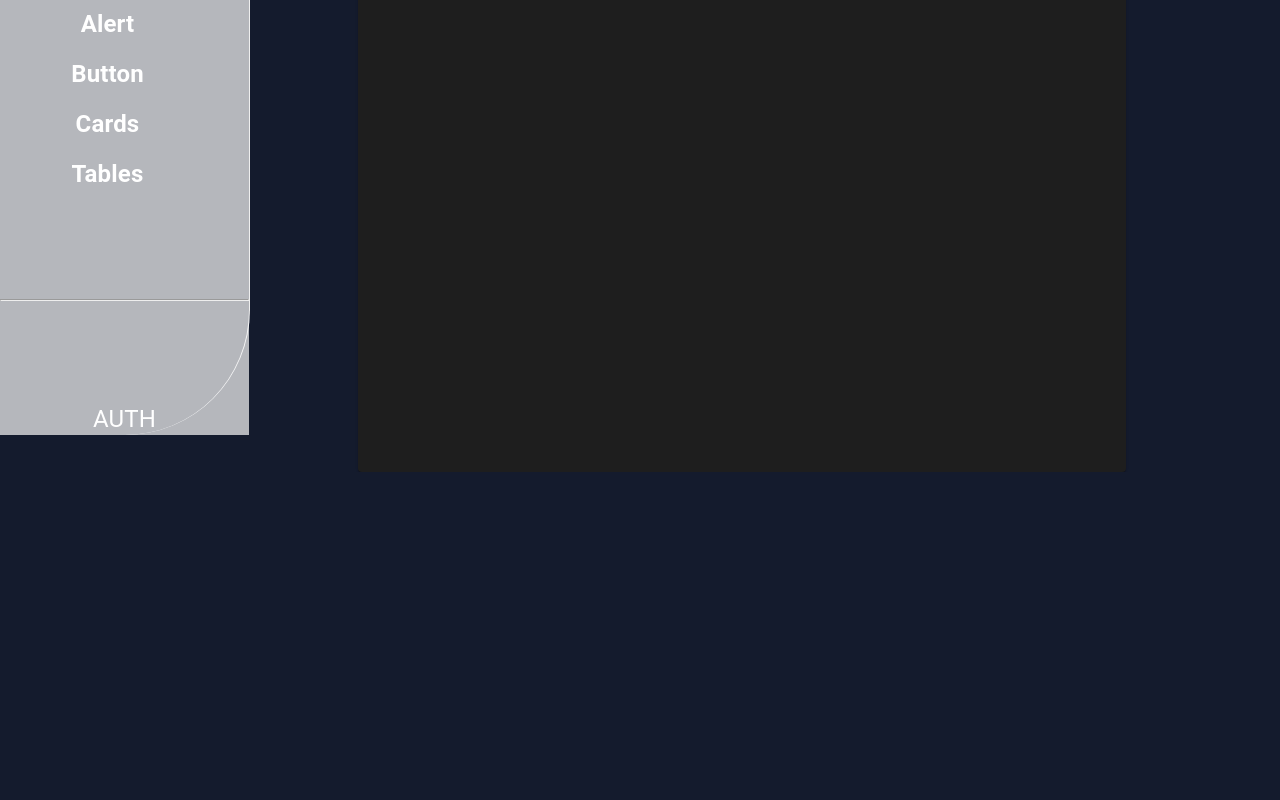
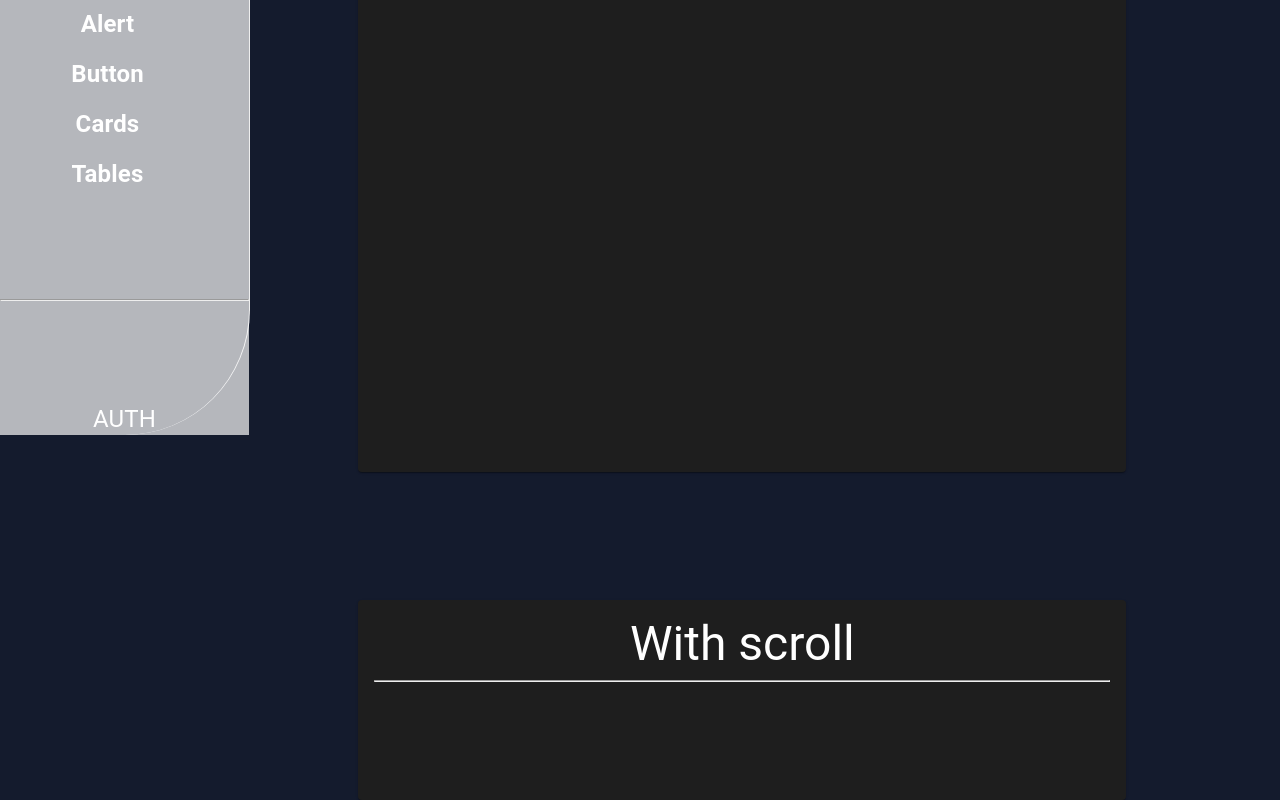
Before and after one commit to Ulyk04/dashboard-2, a React (Create React App) app: page /tables in a window 1280 px wide. Shown: the part 365-1165 px from the top of the page. Before the commit the page ends 837 px from the top, so only its background shows below. Built offline with nearby package versions, Linux system fonts and the light colour scheme; some icons are missing; what ag-grid-community would draw is missing.

Commit message:
Update TableAsset.jsx

```diff
--- a/src/components/assets/TableAsset.jsx
+++ b/src/components/assets/TableAsset.jsx
@@ -3,6 +3,7 @@
 
 const TableAsset = ({title , content , content1}) => {
   return (
+    <div>
         <Box sx={{position: 'relative' , left: '28%' , marginTop: '10%'}} >
             <Card sx={{maxWidth: '60%'}} >
                 <CardContent>
@@ -47,6 +48,55 @@
                 </CardContent>
             </Card>
         </Box>
+
+        <Box sx={{position: 'relative' , left: '28%' , marginTop: '10%'}} >
+            <Card sx={{maxWidth: '60%' , maxHeight: '200px' , overflowY: 'scroll' }} >
+                <CardContent>
+                    <Box textAlign={'center'} >
+                        <Box overflow={'hidden'} >
+                            <Typography variant='h3' >
+                                With scroll
+                            </Typography>
+                            <hr />
+                        </Box>
+                    </Box>
+                    <Box display={'flex'} justifyContent={'center'} gap={120} >
+                        <Box>
+                            <Typography variant='h4' sx={{color: 'text.secondary' , margin: '10% 0'}} >
+                            Name
+                            </Typography>
+                            <Typography variant='h5' sx={{margin: '4% 0'}} >Frozen Yogurt</Typography>
+                            <Typography variant='h5' sx={{margin: '4% 0'}} >Ice cream sadwich</Typography>
+                            <Typography variant='h5' sx={{margin: '4% 0'}} >Eclair</Typography>
+                            <Typography variant='h5' sx={{margin: '4% 0'}} >Cupcake</Typography>
+                            <Typography variant='h5' sx={{margin: '4% 0'}} >Gingerbread</Typography>
+                            <Typography variant='h5' sx={{margin: '4% 0'}} >Jelly bean</Typography>
+                            <Typography variant='h5' sx={{margin: '4% 0'}} >Lollipop</Typography>
+                            <Typography variant='h5' sx={{margin: '4% 0'}} >Honeycomb</Typography>
+                            <Typography variant='h5' sx={{margin: '4% 0'}} >Donut</Typography>
+                            <Typography variant='h5' sx={{margin: '4% 0'}} >Kit Kat</Typography>
+                        </Box>
+                        <Box>
+                            <Typography variant='h4' sx={{color: 'text.secondary', margin: '10% 0'}} >
+                            Calories
+                            </Typography>
+                            <Typography variant='h5' sx={{margin: '6% 0'}} >159</Typography>
+                            <Typography variant='h5' sx={{margin: '6% 0'}} >237</Typography>
+                            <Typography variant='h5' sx={{margin: '6% 0'}} >262</Typography>
+                            <Typography variant='h5' sx={{margin: '6% 0'}} >305</Typography>
+                            <Typography variant='h5' sx={{margin: '6% 0'}} >356</Typography>
+                            <Typography variant='h5' sx={{margin: '6% 0'}} >375</Typography>
+                            <Typography variant='h5' sx={{margin: '6% 0'}} >392</Typography>
+                            <Typography variant='h5' sx={{margin: '6% 0'}} >408</Typography>
+                            <Typography variant='h5' sx={{margin: '6% 0'}} >452</Typography>
+                            <Typography variant='h5' sx={{margin: '6% 0'}} >518</Typography>
+                        </Box>
+                    </Box>
+                </CardContent>
+            </Card>
+        </Box>
+
+    </div>
   )
 }
 
```
Lines whose indentation alone changed are shown as unchanged.
